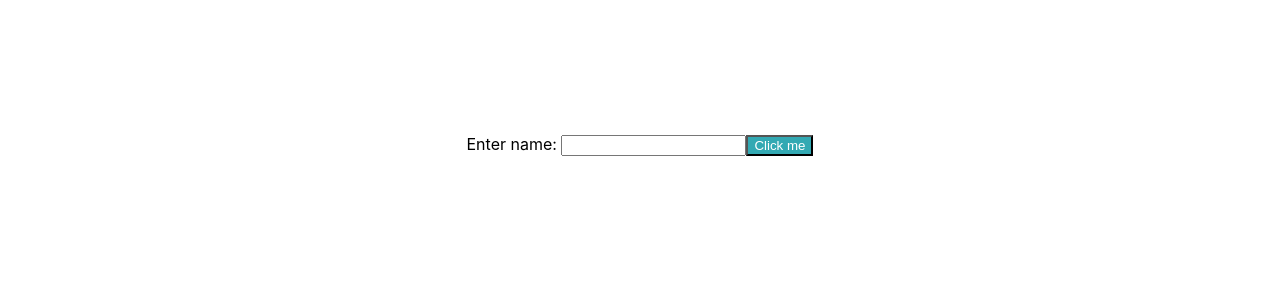
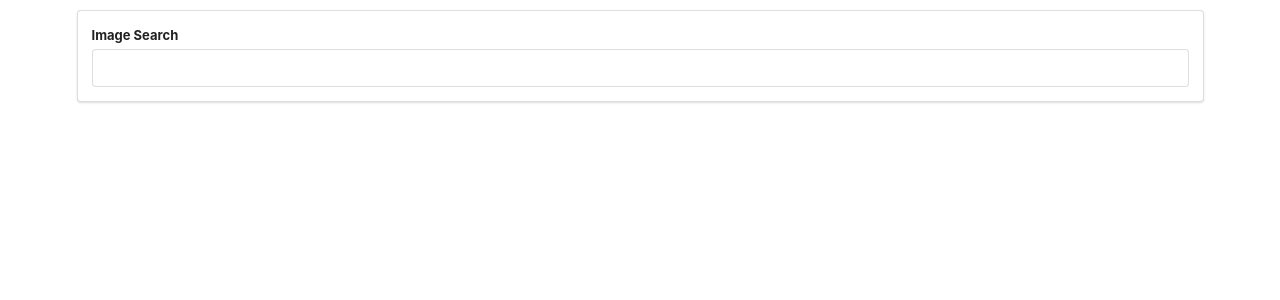
Before and after one commit to Adman94/reactRedux, a React (Create React App) app: page / in a window 1280 px wide. Shown: the top 300 px of the page. Built offline with nearby package versions, Linux system fonts and the light colour scheme.

Commit message:
latest commit 04/04

```diff
--- a/public/index.html
+++ b/public/index.html
@@ -1,15 +1,16 @@
 <!DOCTYPE html>
 <html lang="en">
+
 <head>
   <meta charset="utf-8" />
   <link rel="icon" href="%PUBLIC_URL%/favicon.ico" />
   <meta name="viewport" content="width=device-width, initial-scale=1" />
   <meta name="theme-color" content="#000000" />
-    <meta
-      name="description"
-      content="Web site created using create-react-app"
-    />
+  <meta name="description" content="Web site created using create-react-app" />
   <link rel="apple-touch-icon" href="%PUBLIC_URL%/logo192.png" />
+  <link rel="stylesheet" href="https://cdnjs.cloudflare.com/ajax/libs/semantic-ui/2.4.1/semantic.min.css"
+    integrity="sha512-8bHTC73gkZ7rZ7vpqUQThUDhqcNFyYi2xgDgPDHc+GXVGHXq+xPjynxIopALmOPqzo9JZj0k6OqqewdGO3EsrQ=="
+    crossorigin="anonymous" />
   <!--
       manifest.json provides metadata used when your web app is installed on a
       user's mobile device or desktop. See https://developers.google.com/web/fundamentals/web-app-manifest/
@@ -26,6 +27,7 @@
     -->
   <title>React App</title>
 </head>
+
 <body>
   <noscript>You need to enable JavaScript to run this app.</noscript>
   <div id="root"></div>
@@ -40,4 +42,5 @@
       To create a production bundle, use `npm run build` or `yarn build`.
     -->
 </body>
+
 </html>
--- a/src/App.css
+++ b/src/App.css
@@ -1,10 +1,9 @@
 .App {
-  text-align: center;
-  padding-top: 10%;
+
 }
 
 .App-logo {
-  height: 40vmin;
+  height: 70vmin;
   pointer-events: none;
 }
 
@@ -25,6 +24,10 @@
   color: white;
 }
 
+.App-header > p {
+  padding-top: 7%;
+}
+
 .App-link {
   color: #61dafb;
 }
--- a/src/App.js
+++ b/src/App.js
@@ -1,23 +1,15 @@
-import React from 'react';
+import React, { Component } from 'react';
 import './App.css';
+import SearchBar from './components/SearchBar';
 
-function App() {
-
-  const buttonText = { text: 'Click me' }
-  const style = { backgroundColor: '#32A9B3', color: 'white' }
-  const labelText = 'Enter name: '
-
-  return (
-    <div className="App">
-      <div>
-        <label className="label" htmlFor="name">
-          {labelText}
-        </label>
-        <input id="name" type="text" />
-        <button style={style}>{buttonText.text}</button>
+class App extends Component {
+  render() {
+    return (
+      <div className="ui container" style={{ marginTop: '10px' }}>
+        <SearchBar />
       </div>
-    </div>
-  );
+    );
+  }
 }
 
 export default App;
--- /dev/null
+++ b/src/components/SearchBar.js
@@ -0,0 +1,33 @@
+import React, { Component } from 'react'
+
+export default class SearchBar extends Component {
+  // constructor(props) {
+  //   super();
+
+  //   this.onFormSubmit = this.onFormSubmit.bind(this)
+  // }
+  state = { term: '' }
+
+  onFormSubmit = (event) => {
+    event.preventDefault();
+    console.log(this.state.term);
+  }
+
+
+  render() {
+    return (
+      <div className="ui segment">
+        <form onSubmit={this.onFormSubmit} className="ui form">
+          <div className="field">
+            <label htmlFor="">Image Search</label>
+            <input
+              type="text"
+              value={this.state.term}
+              onChange={e => this.setState({ term: e.target.value })}
+            />
+          </div>
+        </form>
+      </div>
+    )
+  }
+}
--- a/src/index.css
+++ b/src/index.css
@@ -1,3 +1,8 @@
+* {
+  margin: 0;
+  padding: 0;
+}
+
 body {
   /* margin: 0; */
   font-family: -apple-system, BlinkMacSystemFont, 'Segoe UI', 'Roboto', 'Oxygen',
```
Also changed, not shown: src/components/SearchBar.css (added), 1 other file (tests, documents, lock files or other folders). Lines whose indentation alone changed are shown as unchanged.
